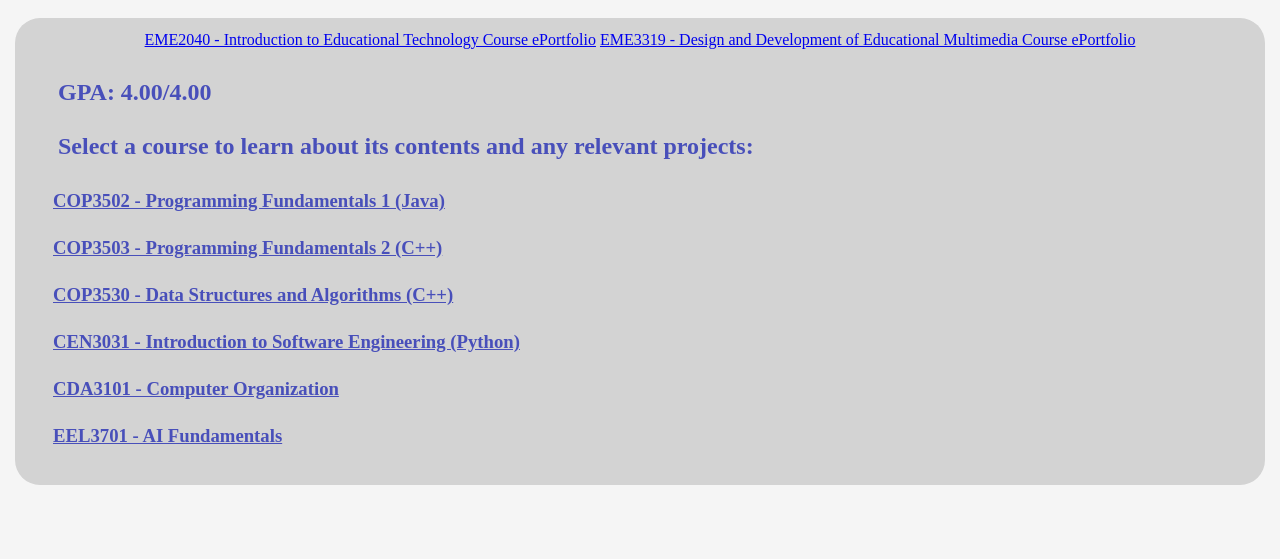
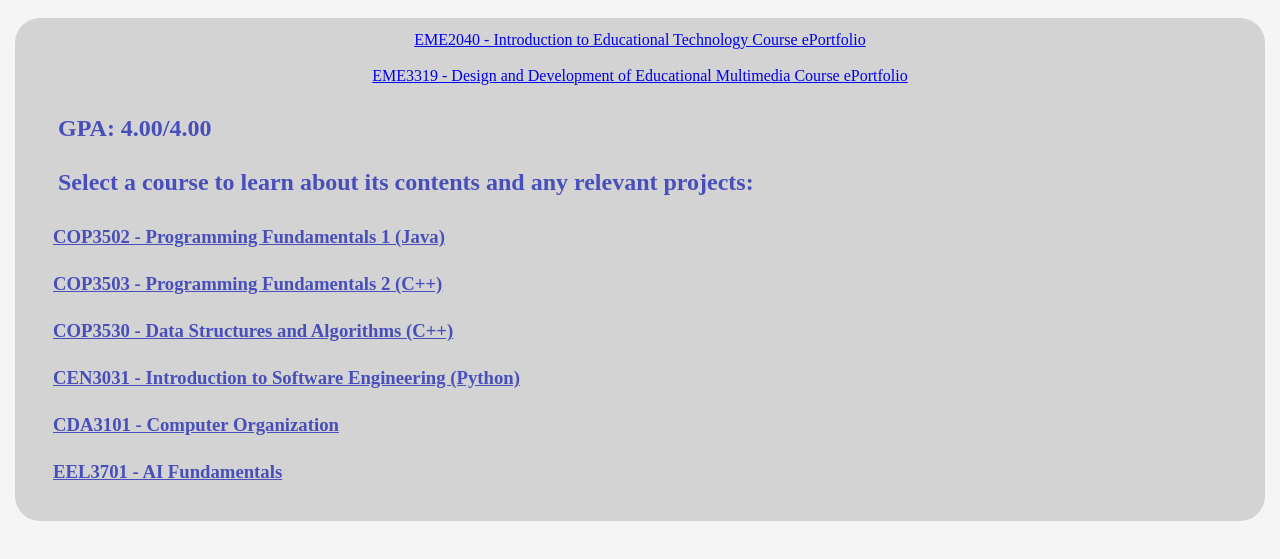
Before and after one commit to mhayworth/mhayworth.github.io, a plain HTML site: page mycourses.html in a window 1280 px wide. Shown: the part 85-644 px from the top of the page. Drawn offline with nearby package versions, Linux system fonts and the light colour scheme.

Commit message:
Fixed spacing issue for course ePortfolio links

```diff
--- a/mycourses.html
+++ b/mycourses.html
@@ -18,7 +18,7 @@
     <h1>My Courses</h1>
     <div class="text">
         <div class ="link">
-            <a href="https://mhayworth.github.io/about.html">EME2040 - Introduction to Educational Technology Course ePortfolio</a>
+            <a href="https://mhayworth.github.io/about.html">EME2040 - Introduction to Educational Technology Course ePortfolio</a> <br><br>
             <a href="https://mhayworth.github.io/EME3319/home.html">EME3319 - Design and Development of Educational Multimedia Course ePortfolio</a>
         </div>
             <h2>GPA: 4.00/4.00<br><br>
```
